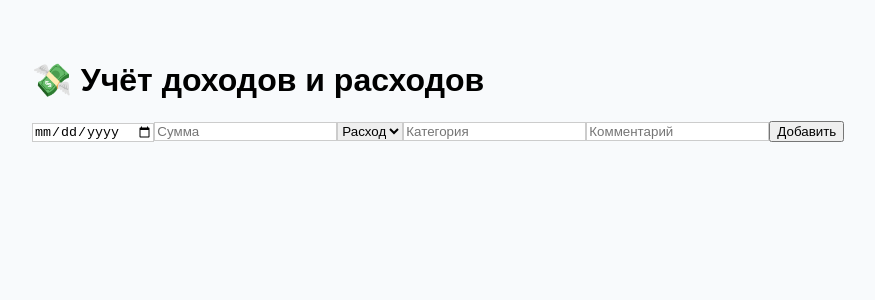
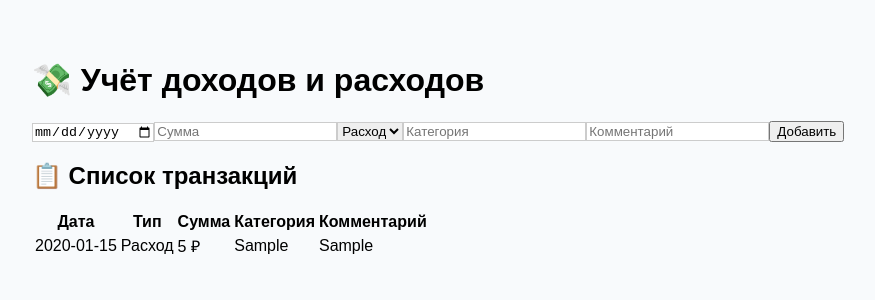
Before and after one commit to Hiwatt1/smart-finance, a React (Vite) app: page / in a window 1280 px wide. Both pictures are taken after typing "2020-01-15", "5", "Sample", "Sample" into the empty fields and a click on the button "Добавить". Shown: the top 300 px of the page, without its empty margins (8-883 px from the left). Built offline with nearby package versions, Linux system fonts and the light colour scheme.

Commit message:
Обновил интерфейс и добавил таблицу транзакций

```diff
--- a/index.html
+++ b/index.html
@@ -8,6 +8,6 @@
   </head>
   <body>
     <div id="root"></div>
-    <script type="module" src="/src/main.jsx"></script>
+    <script type="module" src="./src/main.jsx"></script>
   </body>
 </html>
--- a/src/App.jsx
+++ b/src/App.jsx
@@ -1,11 +1,20 @@
 
+import { useState } from 'react';
 import TransactionForm from './components/TransactionForm';
+import TransactionList from './components/TransactionList';
 
 export default function App() {
+  const [transactions, setTransactions] = useState([]);
+
+  const addTransaction = (tx) => {
+    setTransactions([tx, ...transactions]);
+  };
+
   return (
     <div className="container mx-auto max-w-xl">
       <h1 className="text-3xl font-bold mb-8">💸 Учёт доходов и расходов</h1>
-      <TransactionForm />
+      <TransactionForm onAdd={addTransaction} />
+      <TransactionList transactions={transactions} />
     </div>
-  )
+  );
 }
--- a/src/components/TransactionForm.jsx
+++ b/src/components/TransactionForm.jsx
@@ -1,7 +1,7 @@
 
 import { useState } from 'react';
 
-const TransactionForm = () => {
+const TransactionForm = ({ onAdd }) => {
   const [formData, setFormData] = useState({
     date: '',
     amount: '',
@@ -16,7 +16,7 @@ const TransactionForm = () => {
 
   const handleSubmit = (e) => {
     e.preventDefault();
-    alert('Добавлена транзакция:\n' + JSON.stringify(formData, null, 2));
+    onAdd(formData);
     setFormData({
       date: '',
       amount: '',
--- /dev/null
+++ b/src/components/TransactionList.jsx
@@ -0,0 +1,36 @@
+
+const TransactionList = ({ transactions }) => {
+  return (
+    <div className="mt-6 bg-white p-4 rounded shadow">
+      <h2 className="text-xl font-semibold mb-3">📋 Список транзакций</h2>
+      {transactions.length === 0 ? (
+        <p className="text-gray-500">Пока нет транзакций.</p>
+      ) : (
+        <table className="w-full text-left border-collapse">
+          <thead>
+            <tr>
+              <th className="border-b p-2">Дата</th>
+              <th className="border-b p-2">Тип</th>
+              <th className="border-b p-2">Сумма</th>
+              <th className="border-b p-2">Категория</th>
+              <th className="border-b p-2">Комментарий</th>
+            </tr>
+          </thead>
+          <tbody>
+            {transactions.map((tx, index) => (
+              <tr key={index}>
+                <td className="border-b p-2">{tx.date}</td>
+                <td className="border-b p-2">{tx.type === 'income' ? 'Доход' : 'Расход'}</td>
+                <td className="border-b p-2">{tx.amount} ₽</td>
+                <td className="border-b p-2">{tx.category}</td>
+                <td className="border-b p-2">{tx.comment}</td>
+              </tr>
+            ))}
+          </tbody>
+        </table>
+      )}
+    </div>
+  );
+};
+
+export default TransactionList;
```
Also changed, not shown: 1 other file (tests, documents, lock files or other folders).
